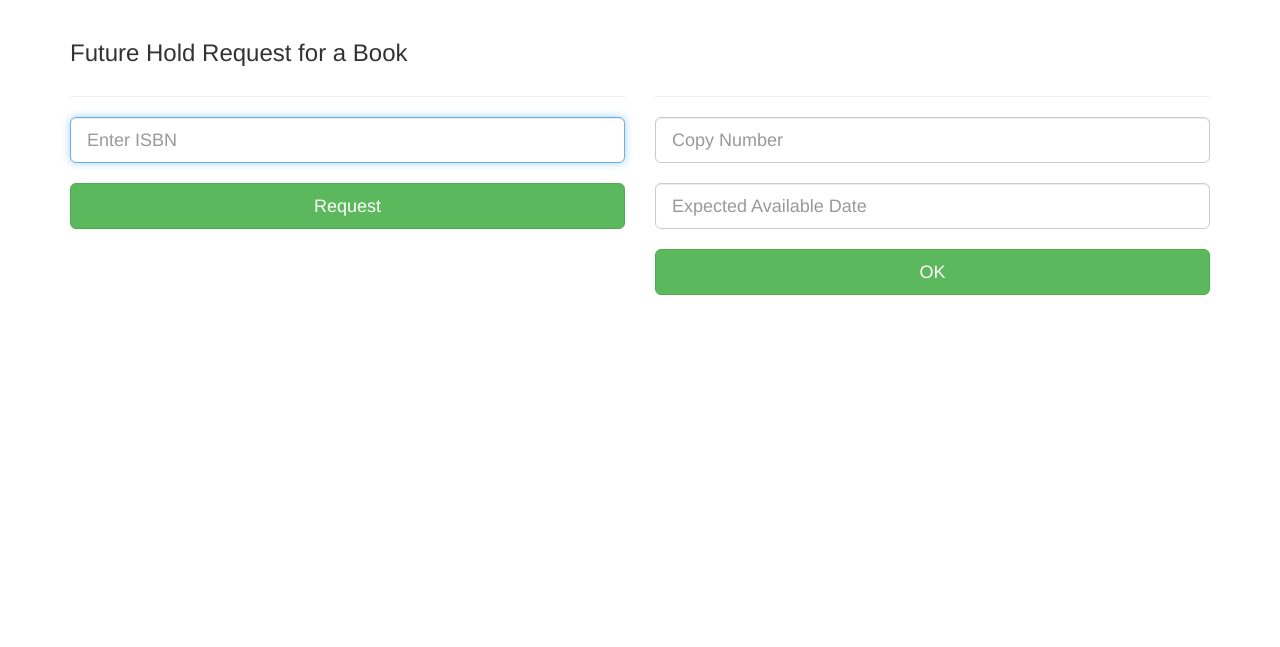
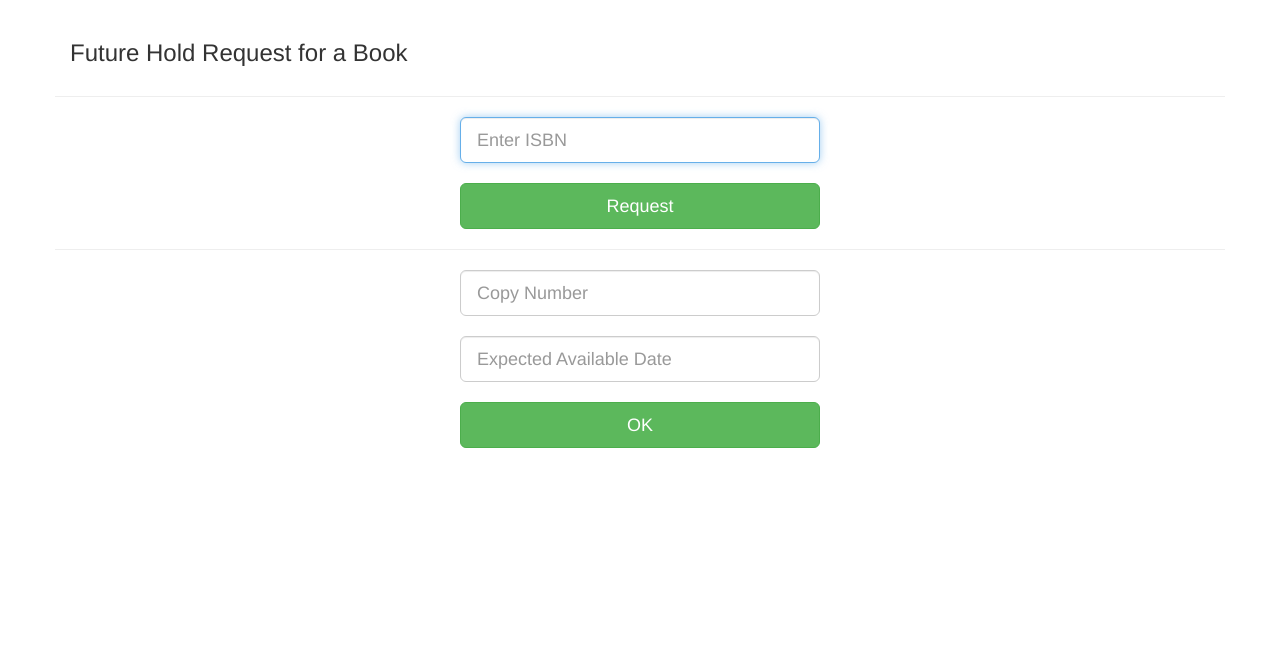
Before and after one commit to pbhatnagar3/LibrarySystem, a Flask app: page /future-hold-request in a window 1280 px wide. Shown: the part 52-699 px from the top of the page. Run offline with Flask 2, Linux system fonts and the light colour scheme; some libraries are stand-ins or nearby versions.

Commit message:
css styling

```diff
--- a/templates/future-hold-request.html
+++ b/templates/future-hold-request.html
@@ -5,18 +5,19 @@
 <form class="form" role="form" method="POST" action="/login/" id="login-form">
 
 <div class="row">
-
-	<div class="col-sm-6">
-	<hr>
-
+<hr>
+	<div class="col-sm-4 col-sm-offset-4">
 		<input name="ISBN" type="text" class="form-control input-lg" placeholder="Enter ISBN" required autofocus>
 		<br>
 		<button type="submit" class="btn btn-success btn-block btn-lg">Request</button>
 
 	</form>
 	</div>
-	<div class="col-sm-6">
-	<hr>
+</div>
+<div class="row">
+<hr>
+	<div class="col-sm-4 col-sm-offset-4">
+
 		<input name="CopyNumber" type="text" class="form-control input-lg" placeholder="Copy Number" required>
 		<br>
 		<input name="ExpectedAvailableDate" type="text" class="form-control input-lg" placeholder="Expected Available Date" required>
@@ -28,4 +29,3 @@
 </div>
 
 {% endblock %}
-1
```
